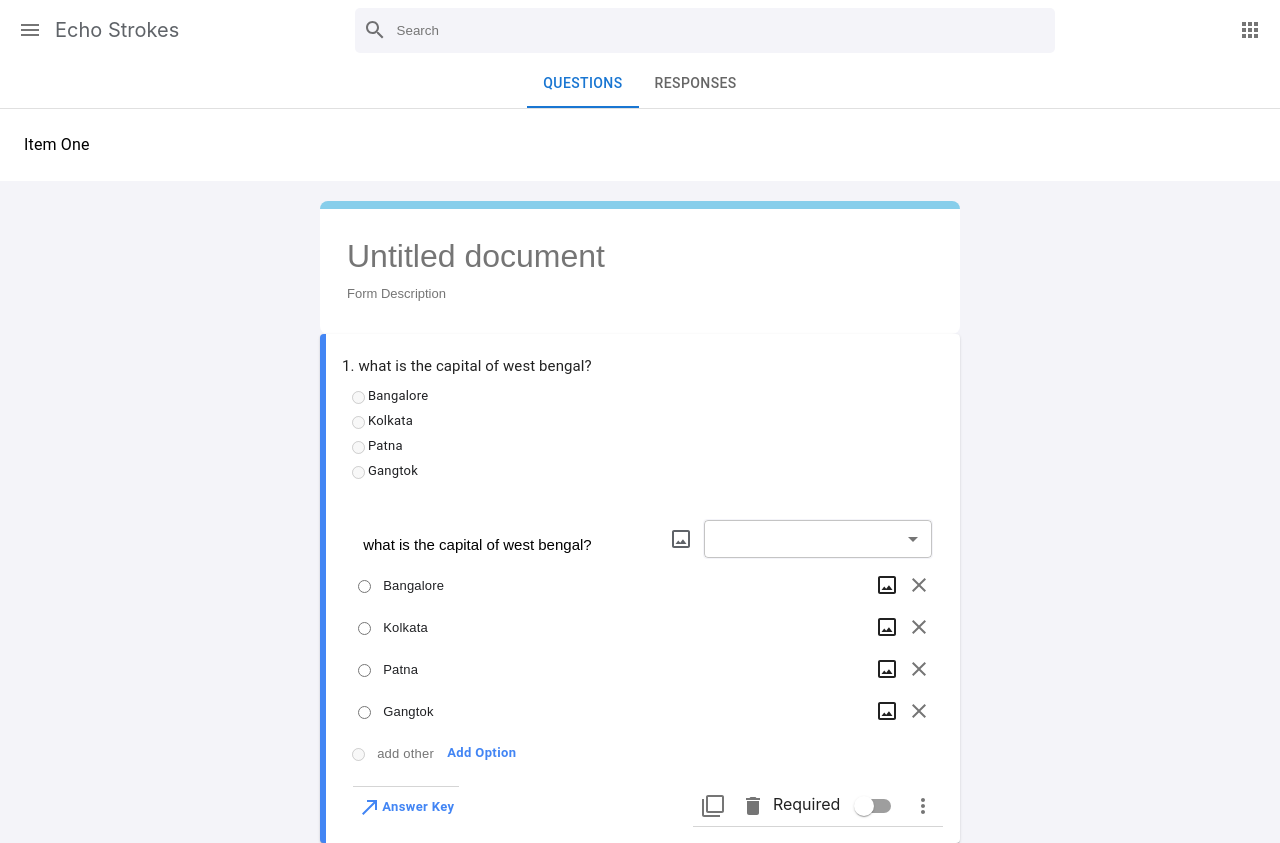
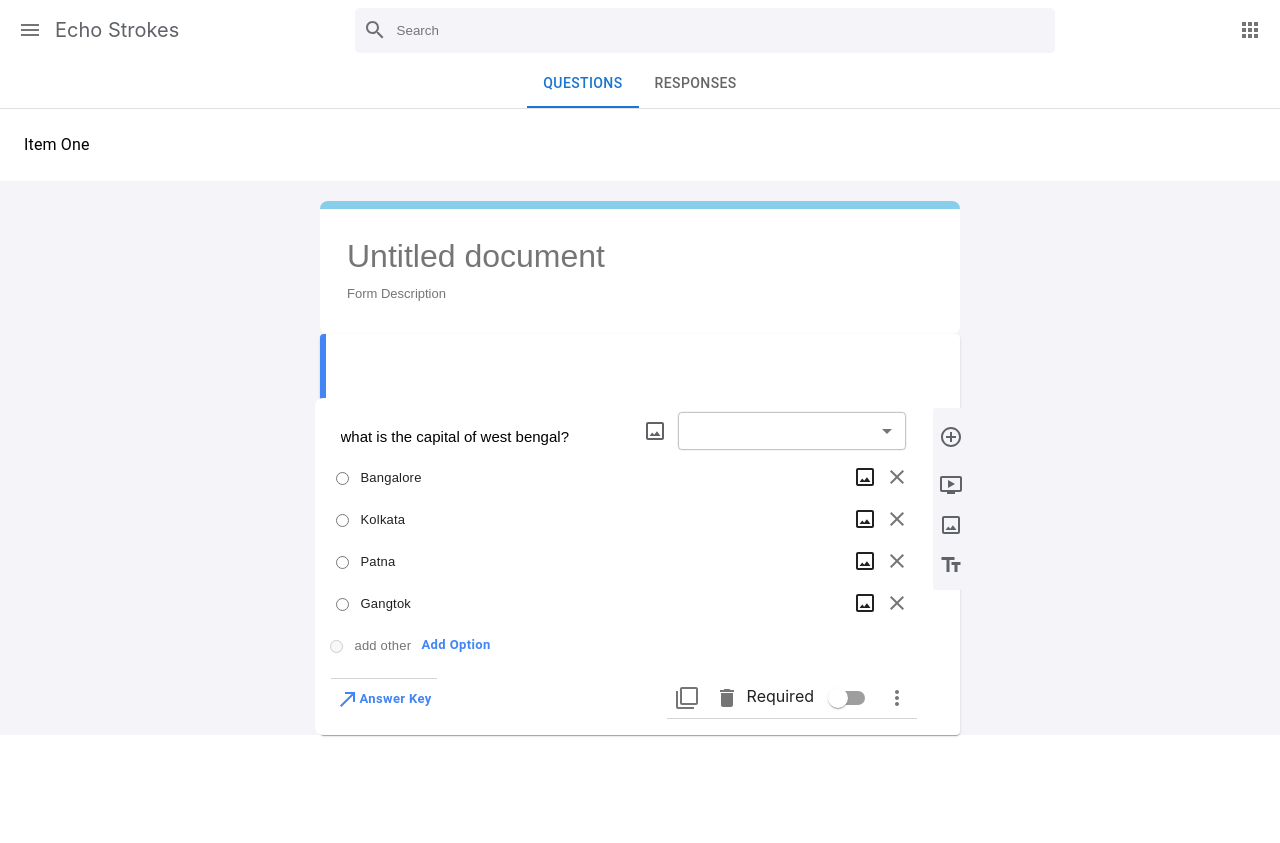
Before and after one commit to sannjayy/react-survey-forms, a React (Create React App) app: page /form/1 in a window 1280 px wide. After the commit the page ends 800 px from the top, so only its background shows below. Built offline with nearby package versions, Linux system fonts and the light colour scheme.

Commit message:
created functions for form actions

```diff
--- a/src/components/Form/QuestionForm.css
+++ b/src/components/Form/QuestionForm.css
@@ -137,3 +137,19 @@
 .add_border{
     border-left: 6px solid #4285f4;
 }
+.question_edit{
+    background-color: #F4F4F9;
+    display: flex;
+    flex-direction: column;
+    margin-right: 12px;
+    margin-top: 10px;
+    margin-bottom: 0;
+    padding: 1px;
+    border-radius: 3px;
+    height: 180px;
+    width: 35px;
+}
+.edit{
+    color: #5f6368;
+    padding: 8px 5px;
+}
--- a/src/components/Form/QuestionForm.js
+++ b/src/components/Form/QuestionForm.js
@@ -17,6 +17,9 @@ import FilterNoneIcon from '@mui/icons-material/FilterNone';
 import DeleteIcon from '@mui/icons-material/Delete';
 import MoreVertIcon from '@mui/icons-material/MoreVert';
 import NorthEastIcon from '@mui/icons-material/NorthEast';
+import AddCircleOutlineIcon from '@mui/icons-material/AddCircleOutline';
+import OndemandVideoIcon from '@mui/icons-material/OndemandVideo';
+import TextFieldsIcon from '@mui/icons-material/TextFields';
 export default function QuestionForm() {
 	const [ questions, setQuestions ] = useState([
 		{
@@ -32,6 +35,77 @@ export default function QuestionForm() {
 			required: false,
 		}
 	])
+    const handleChangeQuestion = (text, i) => {
+        var newQuestion = [...questions];
+        newQuestion[i].questionText = text;
+        setQuestions(newQuestion)
+        console.log(newQuestion)
+    }
+    const handleCopyQuestion = (i) => {
+        let question = [...questions];
+        var newQuestion = question[i];
+        setQuestions([...questions, newQuestion])
+    }
+    const handleDeleteQuestion = (i) => {
+        let question = [...questions];
+        if (questions.length > 1) {
+            question.splice(i, 1);
+        }
+        setQuestions(question);
+    }
+    const handleRequiredQuestion = (i) => {
+        let reqQuestion = [...questions];
+        reqQuestion[i].required = !reqQuestion[i].required
+        console.log(`${reqQuestion[i].required} - ${i}`)
+        setQuestions(reqQuestion);
+    }
+    const handleChangeOption = (text, i, j) => {
+        // i question index & j option index
+        const questionOption = [...questions];
+        questionOption[i].options[j].optionText = text;
+        setQuestions(questionOption)
+        console.log(questionOption)
+    }
+    const handleRemoveOption = (i, j) => {
+        // i question index & j option index
+        const removeQuestionOption = [...questions];
+        if (removeQuestionOption[i].options.length > 1) {
+            removeQuestionOption[i].options.splice(j, 1)
+        }
+        setQuestions(removeQuestionOption)
+        console.log(`${i} __ ${j}`)
+    }
+    const handleAddOption = (i) => {
+        const optionOfQuestion = [...questions];
+        if (optionOfQuestion[i].options.length < 5) {
+            optionOfQuestion[i].options.push({optionText: `Option ${(optionOfQuestion[i].options.length + 1)}`})
+        } else {
+            console.log('max 5 options allowed');
+        }
+        setQuestions(optionOfQuestion)
+    }
+    const addQuestionType = (i, type) => {
+        let question = [...questions];
+        question[i].questionType = type;
+        setQuestions(question)
+        console.log(type)
+    }
+    const handleAddMoreQuestionField = () => {
+        setQuestions([
+            ...questions,
+            {
+                questionText: 'Question',
+			    questionType: "radio",
+                options: [
+                    { optionText: 'Option 1'},
+                ],
+                open: true,
+                required: false,
+            }
+        ]);
+    }
+
+
 	const questionsUI = () => {
 		return questions.map((question, i) => (
 			<div>
@@ -42,7 +116,7 @@ export default function QuestionForm() {
 					elevation={1}
 					style={{ width: '100%'}}
 				>
-					{questions[i].open ? (
+					{!questions[i].open ? (
 
 						<div className="saved_question">
 
@@ -71,19 +145,19 @@ export default function QuestionForm() {
 				<div className='question_boxes'>
 				<AccordionDetails className='add_question'>
 					<div className='add_question_top'>
-						<input type="text" className="question" placeholder="Question" value={question.questionText} />
+						<input type="text" className="question" placeholder="Question" onChange={(e) => handleChangeQuestion(e.target.value, i)} value={question.questionText} />
 						<CropOriginalIcon style={{color: '#5f6368'}} />
 						<Select className='select' style={{ color: '#5f6368', fontSize: '13px'}}>
-							<MenuItem id="text" value="Text">
-                                <SubjectIcon style={{ marginRight: '10px'}} />
+							<MenuItem id="text" value="Text" onClick={() => addQuestionType(i, 'text')} key={`Text`}>
+                                <SubjectIcon style={{ marginRight: '10px'}}  />
                                 Paragraph
                             </MenuItem>
-							<MenuItem id="checkbox" value="Checkbox">
-                                <CheckBoxIcon style={{ marginRight: '10px'}} />
+							<MenuItem id="checkbox" value="Checkbox" onClick={() => addQuestionType(i, 'checkbox')} key={`Checkbox`}>
+                                <CheckBoxIcon style={{ marginRight: '10px'}}  />
                                 Checkbox
                             </MenuItem>
-							<MenuItem id="radio" value="Radio">
-                                <RadioButtonCheckedIcon style={{ marginRight: '10px'}} />
+							<MenuItem id="radio" value="Radio" onClick={() => addQuestionType(i, 'radio')} key={`Checkbox`}>
+                                <RadioButtonCheckedIcon style={{ marginRight: '10px'}}  />
                                 Multiple Choice
                             </MenuItem>
 						</Select>
@@ -96,13 +170,14 @@ export default function QuestionForm() {
                                 <ShortTextIcon style={{marginRight: '10px' }} />
                             }
                             <div>
-                                <input type='text' className='text_input' placeholder='option' value={question.options[j].optionText} />
+                                <input type='text' className='text_input' placeholder='option' onChange={(e) => handleChangeOption(e.target.value, i, j)} value={question.options[j].optionText} />
+                                {/* value={question.options[j].optionText} /> */}
                             </div>
 
                             <CropOriginalIcon />
 
                             <IconButton aria-label="delete">
-                                <CloseIcon />
+                                <CloseIcon onClick={() => handleRemoveOption(i,j)} />
                             </IconButton>
                         </div>
                     ))}
@@ -115,7 +190,7 @@ export default function QuestionForm() {
                             } label={
                                 <div>
                                     <input type='text' className="text_input" style={{fontSize:'13px', width:'60px'}} placeholder="add other" />
-                                    <Button siz e="small" style={{textTransform: 'none', color: "#4285f4", fontSize:'13px', fontWeight: '600'}}>Add Option</Button>
+                                    <Button size="small" style={{textTransform: 'none', color: "#4285f4", fontSize:'13px', fontWeight: '600'}} onClick={() => handleAddOption(i)}>Add Option</Button>
                                 </div>
                             } />
                         </div>
@@ -128,19 +203,28 @@ export default function QuestionForm() {
                             </Button>
                         </div>
                         <div className="add_question_bottom">
-                            <IconButton aria-label="copy">
+                            <IconButton aria-label="copy" onClick={() => handleCopyQuestion(i)}>
                                 <FilterNoneIcon />
                             </IconButton>
-                            <IconButton aria-label="delete">
+                            <IconButton aria-label="delete" onClick={() => handleDeleteQuestion(i)}>
                                 <DeleteIcon />
                             </IconButton>
-                            <span>Required <Switch name="checkedA" color="primary" /></span>
+                            <span>Required <Switch name="checkedA" color="primary" onClick={() => handleRequiredQuestion(i)} /></span>
                             <IconButton>
                                 <MoreVertIcon />
                             </IconButton>
                         </div>
                     </div>
 				</AccordionDetails>
+                    <div className="question_edit">
+                        <IconButton onClick={handleAddMoreQuestionField} >
+                            <AddCircleOutlineIcon className="edit" />
+                        </IconButton>
+
+                        <OndemandVideoIcon className="edit" />
+                        <CropOriginalIcon className="edit" />
+                        <TextFieldsIcon className="edit" />
+                    </div>
 				</div>
 			</Accordion>
 			</div>
```
